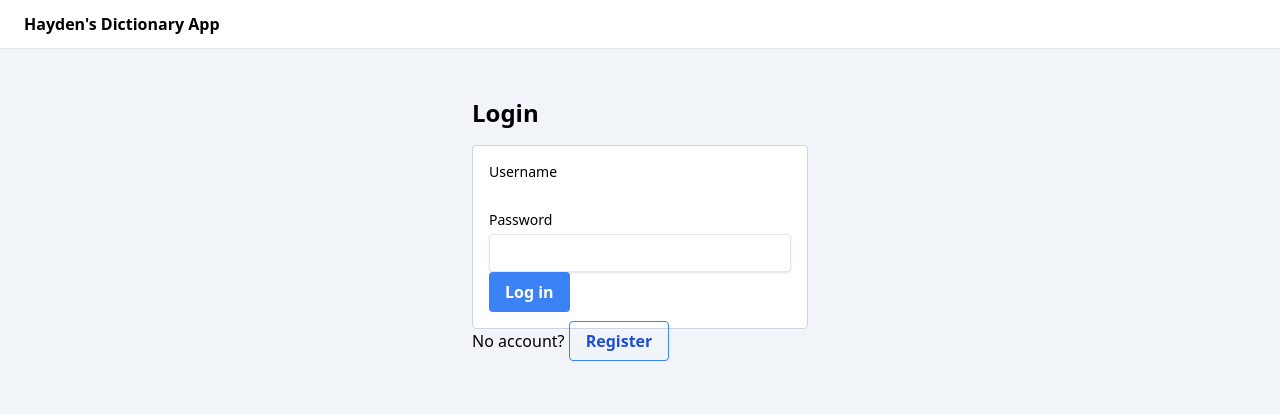
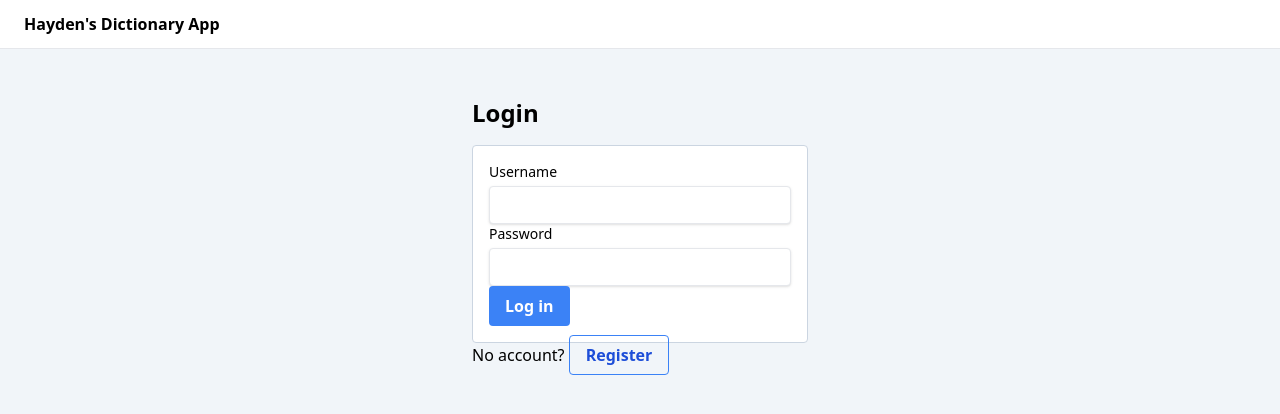
Before and after one commit to KgitWH21/dictionary-app-personal-project, a React app in the folder frontend/: page / in a window 1280 px wide. Shown: the top 414 px of the page. Built offline with nearby package versions, Linux system fonts and the light colour scheme; no server answers; the HTML template or start-up script is replaced by a standard one.

Commit message:
username field on login styled

```diff
--- a/frontend/src/pages/LoginPage.jsx
+++ b/frontend/src/pages/LoginPage.jsx
@@ -30,6 +30,7 @@
                   autoComplete="username"
                   required
                   data-cy="login-username"
+                  className="shadow appearance-none border rounded w-full py-2 px-3 text-gray-700 leading-tight focus:outline-none focus:shadow-outline"
                 />
                 <label htmlFor="password" className="block text-sm font-medium mb-1">Password</label>
                 <input
```
Also changed, not shown: 2 other files (tests, documents, lock files or other folders).
